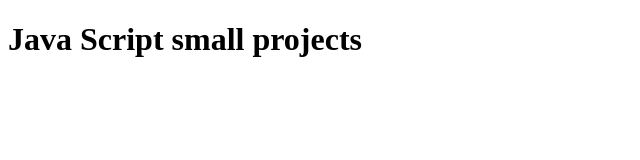
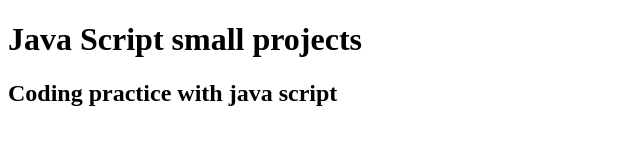
Before and after one commit to masud-1971/project_js, a plain HTML site: page index.html in a window 1280 px wide. Shown: the whole page, without its empty margins (0-640 px from the left). Drawn offline with Linux system fonts and the light colour scheme.

Commit message:
Update index.html

```diff
--- a/index.html
+++ b/index.html
@@ -7,6 +7,7 @@
 </head>
 <body>
     <h1>Java Script small projects</h1>
+    <h2>Coding practice with java script</h2>
 
 
     <script src="./index.js">
```
